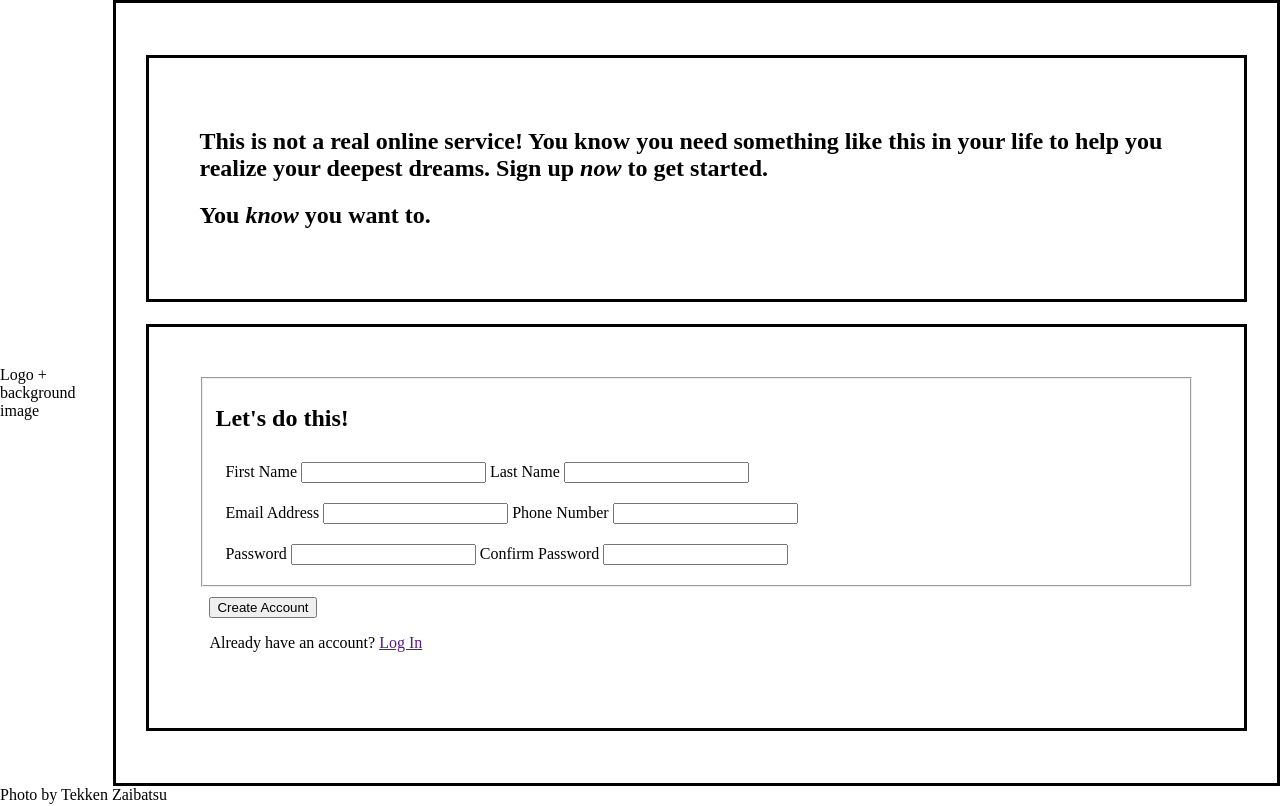
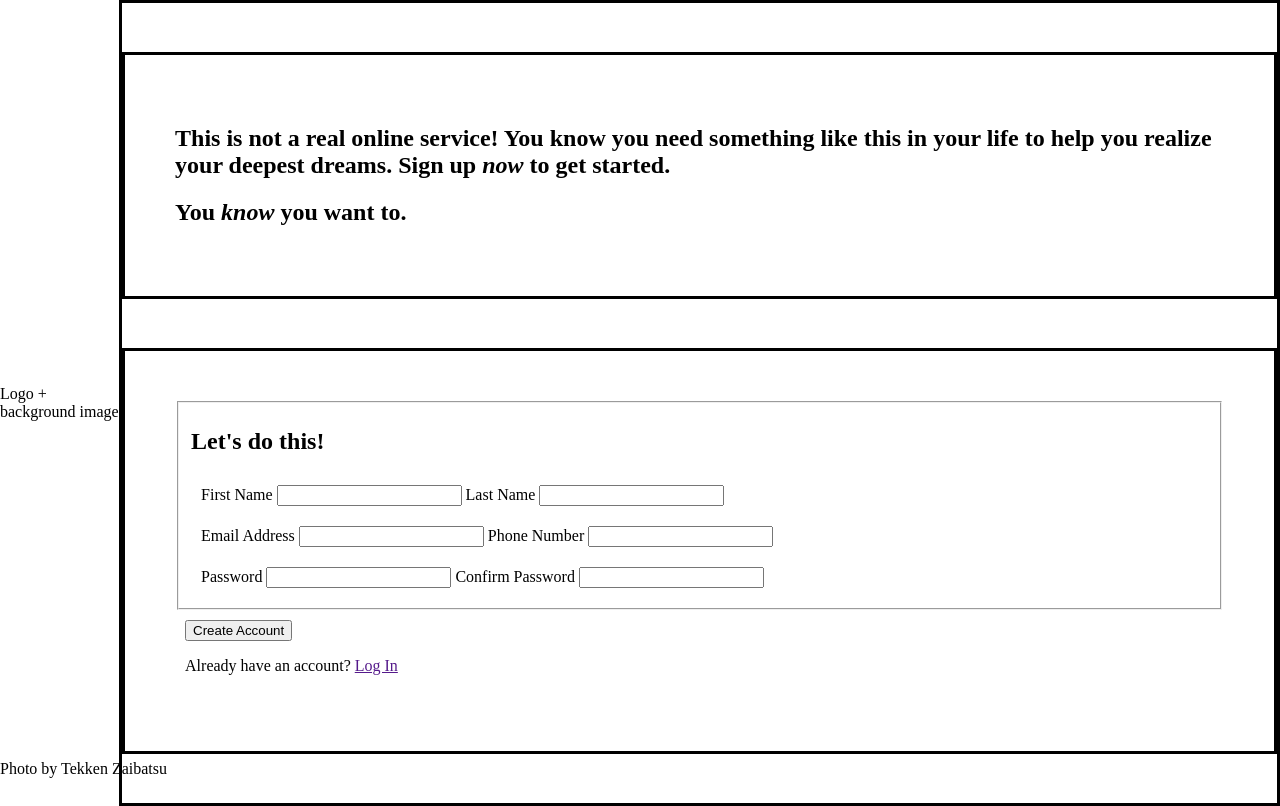
Before and after one commit to mango82/odin_signupform, a plain HTML site: page index.html in a window 1280 px wide. Drawn offline with Linux system fonts and the light colour scheme.

Commit message:
edit style.css

```diff
--- a/style.css
+++ b/style.css
@@ -1,7 +1,4 @@
 body {
-    display: flex;
-    flex-direction: column;
-    min-height: 100vh;
     margin: 0px;
     padding: 0px;
     border: 0;
@@ -10,24 +7,26 @@ body {
     display: flex;
     align-items: center;
     justify-content: space-between;
-    min-height: 95vh;
+    min-height: 100vh;
 }
 main {
     display: flex;
     flex-direction: column;
     justify-content: space-evenly;
-    padding: 30px;
-    min-height: 90vh;
+    padding: 0px;
+    min-height: 100vh;
     margin-bottom: auto;
     border: solid;
 }
 footer {
-    margin-top: auto;
+    position: absolute;
+    top: 95%;
 }
 
 .flex-item-1{
     border: solid;
     padding: 50px;
+    align-self: left;
 }
 .flex-item-2 {
     display: flex;
```
